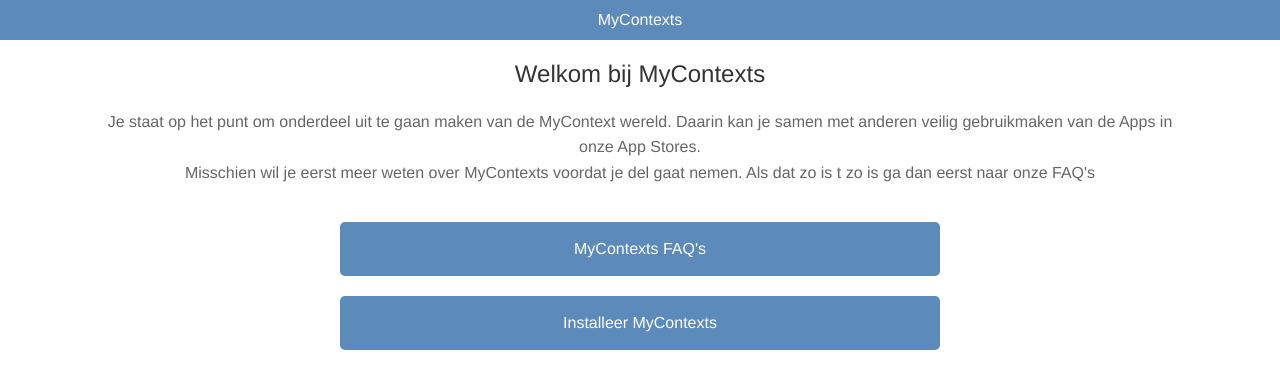
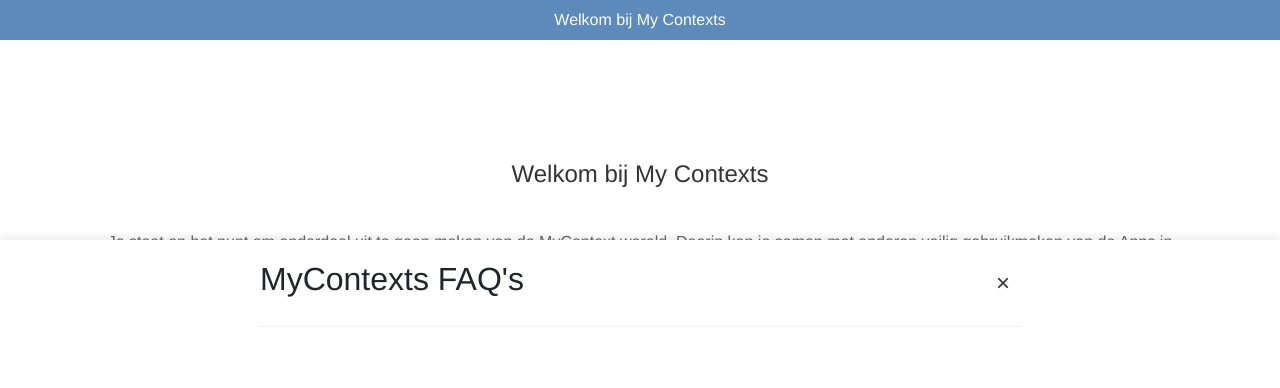
Before and after one commit to joopringelberg/my_context_intro, a React (Vite) app: page / in a window 1280 px wide. Both pictures are taken after a click on the button "MyContexts FAQ's". Shown: the top 388 px of the page. Built offline with nearby package versions, Linux system fonts and the light colour scheme.

Commit message:
naar tsx

```diff
--- a/src/App.jsx
+++ /dev/null
@@ -1,30 +0,0 @@
-import React from 'react';
-import { Container, Navbar, Nav } from 'react-bootstrap';
-import 'bootstrap/dist/css/bootstrap.min.css';  // React Bootstrap CSS
-import './styles.css';
-
-function App() {
-  return (
-    <>
-      <div className="top-panel">
-        <span className="panel-text">MyContexts</span>
-      </div>
-      <Container className="main-content">
-        <h1>Welkom bij MyContexts</h1>
-        <p>Je staat op het punt om onderdeel uit te gaan maken van de MyContext wereld.
-          Daarin kan je samen met anderen veilig gebruikmaken van de Apps in onze App Stores. <br></br>
-          Misschien wil je eerst meer weten over MyContexts voordat je del gaat nemen.
-          Als dat zo is t zo is ga dan eerst naar onze FAQ's
-        </p>
-        <button className="wide-button">
-          MyContexts FAQ's
-        </button>
-        <button className="wide-button">
-          Installeer MyContexts
-        </button>
-      </Container>
-    </>
-  );
-}
-
-export default App;
--- /dev/null
+++ b/src/App.tsx
@@ -0,0 +1,67 @@
+import React, { useState, ReactElement } from 'react';
+import { Container } from 'react-bootstrap';
+import 'bootstrap/dist/css/bootstrap.min.css';
+import './styles.css';
+
+interface PanelProps {
+  onClose: () => void;
+}
+
+const Panel: React.FC<PanelProps> = ({ onClose }): ReactElement => {
+  return (
+    <div className="sliding-panel">
+      <div className="panel-content">
+        <div className="panel-header">
+          <h2>MyContexts FAQ's</h2>
+          <button
+            className="close-button"
+            onClick={onClose}
+            aria-label="Close panel"
+          >
+            ×
+          </button>
+        </div>
+        <div className="panel-body">
+          {/* Hier komt de FAQ content */}
+        </div>
+      </div>
+    </div>
+  );
+};
+
+const App: React.FC = (): ReactElement => {
+  const [showPanel, setShowPanel] = useState<boolean>(false);
+
+  return (
+    <>
+      <div className="top-panel">
+        <span className="panel-text">Welkom bij My Contexts</span>
+      </div>
+      <Container className="main-content">
+        <h1>Welkom bij My Contexts</h1>
+        <p>Je staat op het punt om onderdeel uit te gaan maken van de MyContext wereld.
+          Daarin kan je samen met anderen veilig gebruikmaken van de Apps in onze App Stores. <br></br>
+          Misschien wil je eerst meer weten over MyContexts voordat je del gaat nemen.
+          Als dat zo is t zo is ga dan eerst naar onze FAQ's
+        </p>
+        <button
+          className="wide-button faq-button"
+          onClick={() => setShowPanel(true)}
+          type="button"
+        >
+          MyContexts FAQ's
+        </button>
+        <button
+          className="wide-button"
+          type="button"
+        >
+          Installeer MyContexts
+        </button>
+      </Container>
+
+      {showPanel && <Panel onClose={() => setShowPanel(false)} />}
+    </>
+  );
+};
+
+export default App;
--- a/src/styles.css
+++ b/src/styles.css
@@ -22,12 +22,13 @@
 .main-content {
   padding: 20px;
   text-align: center;
+  margin-top: 100px;
 }
 
 /* Typography */
 h1 {
   color: #333;
-  margin-bottom: 20px;
+  margin-bottom: 40px;
   font-size: 24px;
 }
 
@@ -35,13 +36,14 @@
   color: #666;
   line-height: 1.6;
   font-size: 16px;
+  margin-bottom: 40px;
 }
 
 .wide-button {
   width: 100%;
   max-width: 600px;
   padding: 15px 30px;
-  background-color: #5c8abb;
+  background-color: #5c8abe;
   color: white;
   border: none;
   border-radius: 5px;
@@ -55,3 +57,54 @@
   background-color: #f1f2f4;
   color: #5c8abb;
 }
+
+.sliding-panel {
+  position: fixed;
+  bottom: 0;
+  left: 0;
+  width: 100%;
+  height: 70vh;
+  background-color: white;
+  box-shadow: 0 -2px 10px rgba(0,0,0,0.1);
+  animation: slideUp 0.3s ease-out;
+  z-index: 1000;
+}
+
+.panel-content {
+  padding: 20px;
+  height: 100%;
+  max-width: 800px;
+  margin: 0 auto;
+}
+
+.panel-header {
+  display: flex;
+  justify-content: space-between;
+  align-items: center;
+  padding-bottom: 20px;
+  border-bottom: 1px solid #eee;
+}
+
+.panel-body {
+  padding-top: 20px;
+  height: calc(100% - 70px);
+  overflow-y: auto;
+}
+
+.close-button {
+  background: none;
+  border: none;
+  font-size: 24px;
+  cursor: pointer;
+  color: #333;
+  padding: 0 10px;
+}
+
+@keyframes slideUp {
+  from {
+    transform: translateY(100%);
+  }
+  to {
+    transform: translateY(0);
+  }
+}
```
